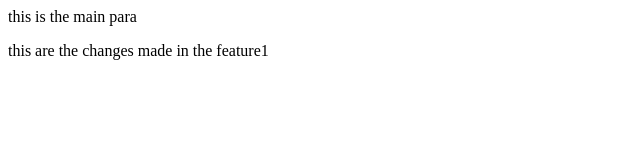
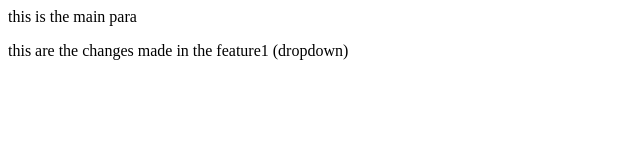
Before and after one commit to abdulhameed5465/localrepo, a plain HTML site: page index.html in a window 1280 px wide. Shown: the full height of the page, 0-640 px from the left. Drawn offline with Linux system fonts and the light colour scheme.

Commit message:
dropdown

```diff
--- a/index.html
+++ b/index.html
@@ -1,2 +1,2 @@
 <p>this is the main para</p>
-<p>this are the changes made in the feature1</p>
+<p>this are the changes made in the feature1 (dropdown) </p>
```
